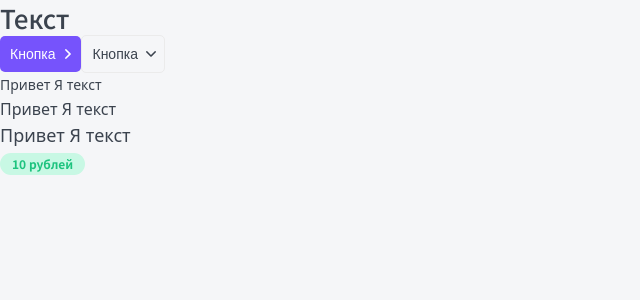
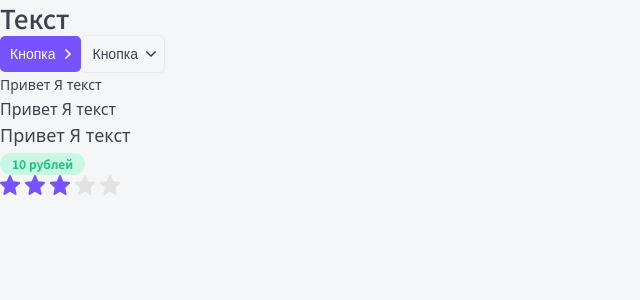
Before and after one commit to Merck-web/NextJS, a Next.js app: page / in a window 1280 px wide. Shown: the top 300 px of the page, without its empty margins (0-640 px from the left). Built offline with nearby package versions, Linux system fonts and the light colour scheme.

Commit message:
Create stars component

```diff
--- /dev/null
+++ b/components/Rating/Rating.module.scss
@@ -0,0 +1,7 @@
+.filled {
+  fill: var(--primary);
+}
+.star {
+  margin-right: 5px;
+  cursor: pointer;
+}
--- /dev/null
+++ b/components/Rating/Rating.tsx
@@ -0,0 +1,40 @@
+import { RatingProps } from "./Rating.props";
+import styles from "./Rating.module.scss";
+import cn from "classnames";
+import StarIcon from "./Star.svg";
+import { useState, useEffect } from "react";
+
+export const Rating = ({
+  isEditable = false,
+  setRating,
+  rating,
+  ...props
+}: RatingProps): JSX.Element => {
+  const [ratingArray, setRatingArray] = useState<JSX.Element[]>(
+    new Array(5).fill(<></>)
+  );
+  useEffect(() => {
+    constructRating(rating);
+  }, [rating]);
+
+  const constructRating = (currentRating: number) => {
+    const updatedArray = ratingArray.map((r: JSX.Element, i: number) => {
+      return (
+        <StarIcon
+          className={cn(styles.star, {
+            [styles.filled]: i < currentRating,
+          })}
+        />
+      );
+    });
+    setRatingArray(updatedArray);
+  };
+
+  return (
+    <div {...props}>
+      {ratingArray.map((r, i) => (
+        <span key={i}>{r}</span>
+      ))}
+    </div>
+  );
+};
--- a/components/index.ts
+++ b/components/index.ts
@@ -2,3 +2,4 @@ export * from './Htag/Htag';
 export * from './Button/Button';
 export * from './Paragraph/Paragraph';
 export * from './Tag/Tag';
+export * from './Rating/Rating';
--- a/pages/index.tsx
+++ b/pages/index.tsx
@@ -1,5 +1,5 @@
 import React from "react";
-import { Button, Paragraph, Tag } from "../components";
+import { Button, Paragraph, Rating, Tag } from "../components";
 import { Htag } from "../components/Htag/Htag";
 
 export default function Home(): JSX.Element {
@@ -18,6 +18,7 @@ export default function Home(): JSX.Element {
       <Tag size='s' color='green'>
         10 рублей
       </Tag>
+      <Rating rating={3}></Rating>
     </>
   );
 }
```
Also changed, not shown: components/Rating/Rating.props.ts (added, +8 -0 lines), components/Rating/Star.svg (added).
